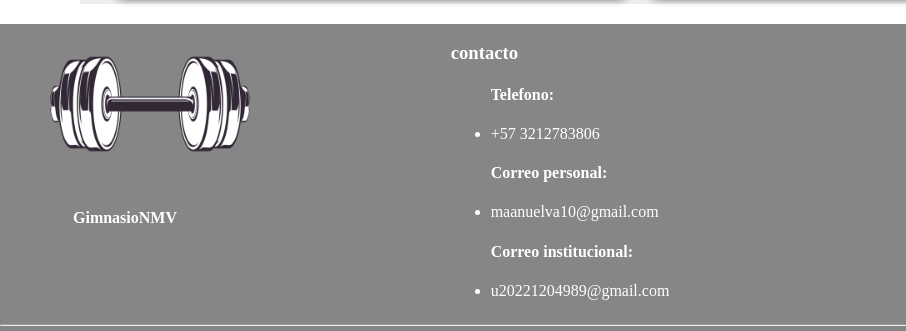
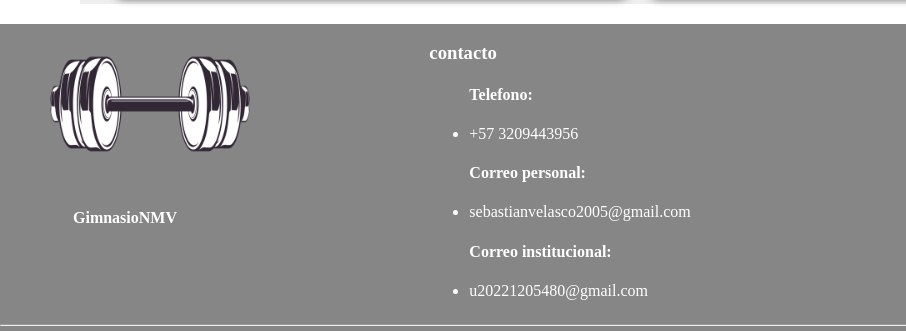
Before and after one commit to SebastianVO31/Proyecto-PW, a plain HTML site: page html/alimentosGym.html in a window 1280 px wide. Shown: the part 2847-3178 px from the top of the page, 0-906 px from the left. Drawn offline with Linux system fonts and the light colour scheme; files whose address does not match are found by name.

Commit message:
HTMLs Info Changes
Contact info changed

```diff
--- a/html/alimentosGym.html
+++ b/html/alimentosGym.html
@@ -109,12 +109,12 @@
           <div class="footerf">
             <h3>contacto</h3>
                     <ul>
-                        <h4>Telefono: </h4>
-                        <li>+57 3212783806</li>
-                        <h4>Correo personal: </h4>
-                        <li>maanuelva10@gmail.com</li>
-                        <h4>Correo institucional: </h4>
-                        <li>u20221204989@gmail.com</li>
+                      <h4>Telefono: </h4>
+                      <li>+57 3209443956</li>
+                      <h4>Correo personal: </h4>
+                      <li>sebastianvelasco2005@gmail.com</li>
+                      <h4>Correo institucional: </h4>
+                      <li>u20221205480@gmail.com</li>
                     </ul>
           </div>
           <div class="footerf">
```
Also changed, not shown: html/ropadeportiva.html (+6 -6 lines), html/rutinasGym.html (+6 -6 lines), html/suplementosGym.html (+6 -6 lines), html/valoracion.html (+6 -6 lines).
